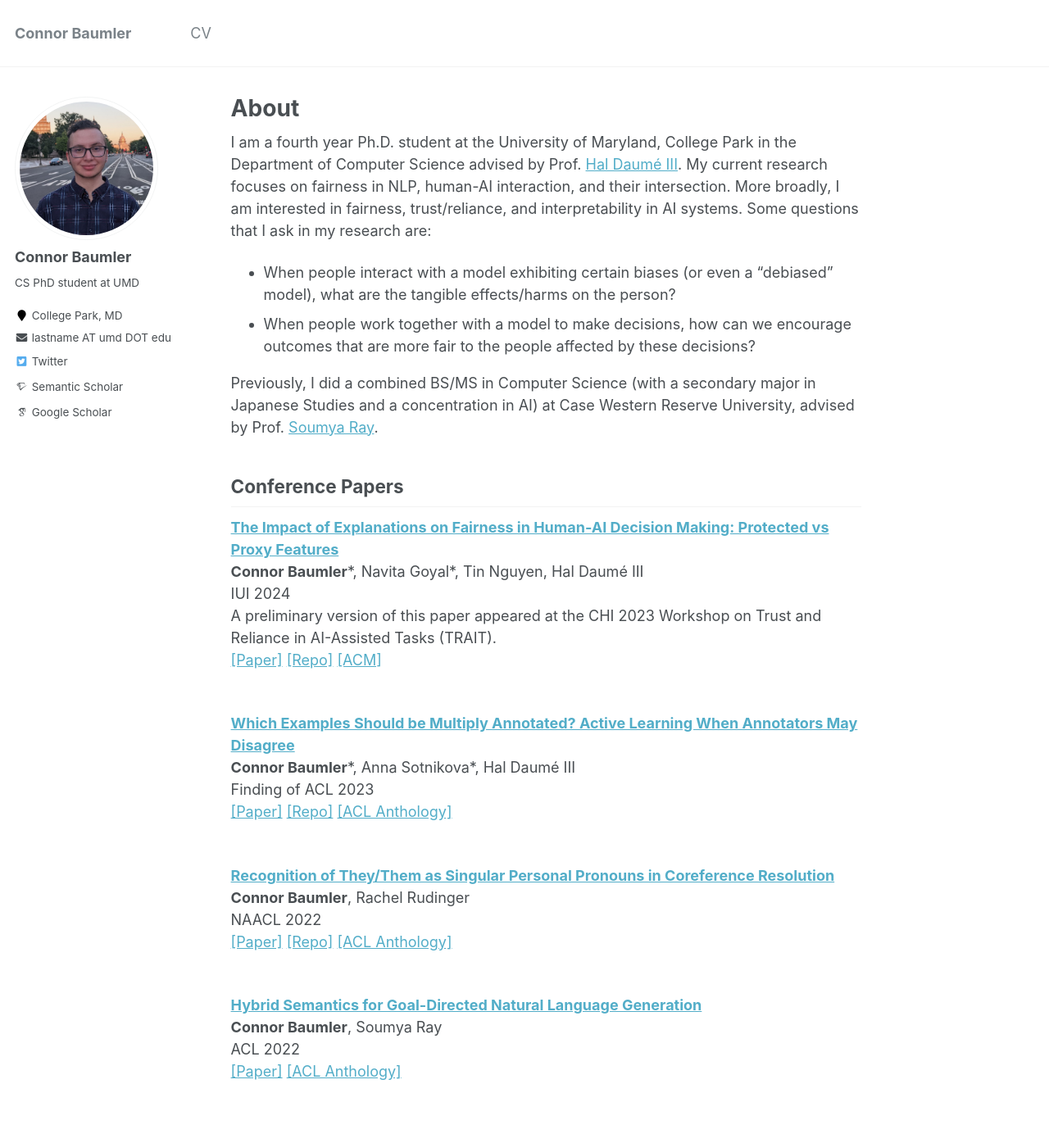
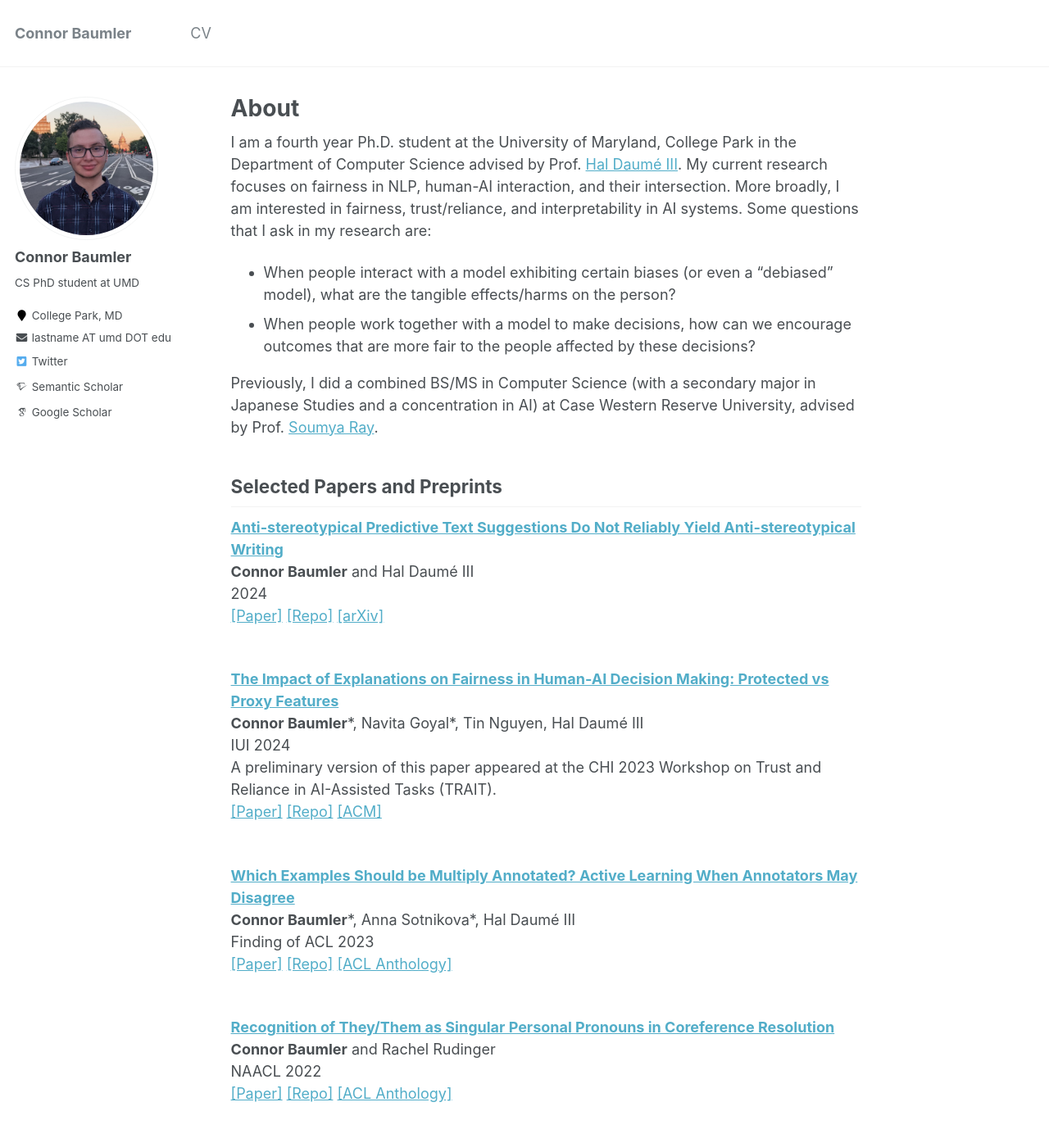
Before and after one commit to ctbaumler/ctbaumler.github.io, a Jekyll site: the page built from _pages/about.md, in a window 1280 px wide and 1400 px high. Shown: the top 1384 px of the window at 82% size. Built offline with Jekyll 4.4.1, drawn with Linux system fonts in a browser that asks for light colours; some web fonts are replaced.

Commit message:
PT arxiv

```diff
--- a/_pages/about.md
+++ b/_pages/about.md
@@ -15,7 +15,13 @@
 Previously, I did a combined BS/MS in Computer Science (with a secondary major in Japanese Studies and a concentration in AI) at Case Western Reserve University, advised by Prof. [Soumya Ray](http://engr.case.edu/ray_soumya/).
 
 
-## Conference Papers
+## Selected Papers and Preprints
+
+**[Anti-stereotypical Predictive Text Suggestions Do Not Reliably Yield Anti-stereotypical Writing](http://ctbaumler.github.io/files/Anti_stereotypical_Predictive_Text_Suggestions_Do_Not_Reliably_Yield_Anti_stereotypical_Writing.pdf)**<br />
+**Connor Baumler** and Hal Daum&eacute; III<br />
+2024 <br />
+[[Paper]](http://ctbaumler.github.io/files/Anti_stereotypical_Predictive_Text_Suggestions_Do_Not_Reliably_Yield_Anti_stereotypical_Writing.pdf) [[Repo]](https://github.com/ctbaumler/predictive_text) [[arXiv]](https://arxiv.org/abs/2409.20390)<br />
+<br />
 
 **[The Impact of Explanations on Fairness in Human-AI Decision Making: Protected vs Proxy Features](https://dl.acm.org/doi/10.1145/3640543.3645210)**<br />
 **Connor Baumler**\*, Navita Goyal\*,  Tin Nguyen, Hal Daum&eacute; III<br />
@@ -31,15 +37,10 @@
 <br />
 
 **[Recognition of They/Them as Singular Personal Pronouns in Coreference Resolution](https://aclanthology.org/2022.naacl-main.250/)**<br />
-**Connor Baumler**, Rachel Rudinger<br />
+**Connor Baumler** and Rachel Rudinger<br />
 NAACL 2022<br />
 [[Paper]](http://ctbaumler.github.io/files/recognition_of_they_them_as_singular_personal_pronouns_in_coreference_resolution.pdf) [[Repo]](https://github.com/ctbaumler/winonb) [[ACL Anthology]](https://aclanthology.org/2022.naacl-main.250/)<br />
 <br />
 
-**[Hybrid Semantics for Goal-Directed Natural Language Generation](https://aclanthology.org/2022.acl-long.136/)**<br />
-**Connor Baumler**, Soumya Ray<br />
-ACL 2022<br />
-[[Paper]](http://ctbaumler.github.io/files/Hybrid_Semantics_for_Natural_Language_Generation.pdf) [[ACL Anthology]](https://aclanthology.org/2022.acl-long.136/)<br />
-<br />
 
 <!-- ## Preprints -->
```
Also changed, not shown: 2 other files.
